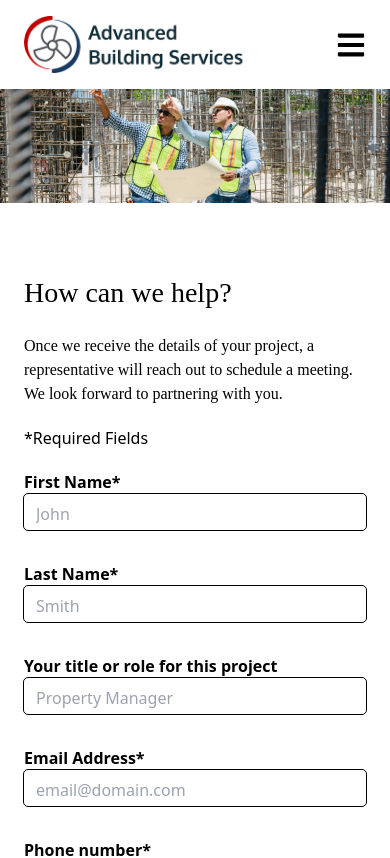
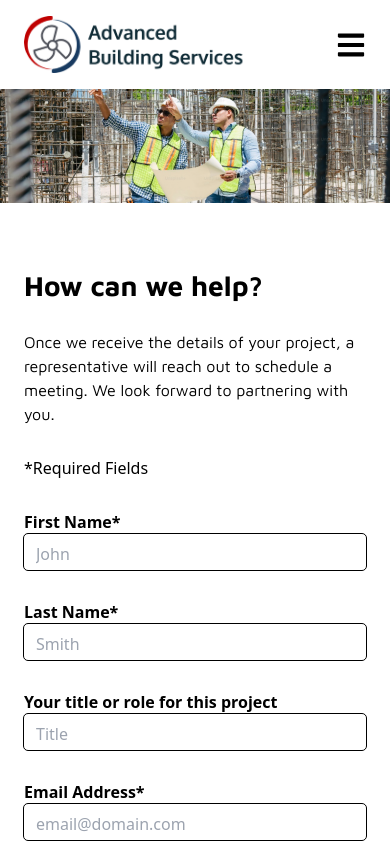
Before and after one commit to vishnu-anantatmula/absi-website, a React (Vite) app: page /contact in a window 390 px wide. Shown: the top 858 px of the page. Built offline with nearby package versions, Linux system fonts and the light colour scheme.

Commit message:
changes 12 14 19 17 20 and 21 completed

```diff
--- a/index.html
+++ b/index.html
@@ -3,6 +3,11 @@
   <head>
     <meta charset="UTF-8" />
     <link rel="icon" type="image/svg+xml" href="/vite.svg" />
+    <link rel="preconnect" href="https://fonts.googleapis.com" />
+    <link rel="preconnect" href="https://fonts.gstatic.com" crossorigin />
+    <link
+      href="https://fonts.googleapis.com/css2?family=Hind:wght@300;400;500;600;700&family=Maven+Pro:wght@400..900&family=Oxygen:wght@300;400;700&display=swap"
+      rel="stylesheet" />
     <meta name="viewport" content="width=device-width, initial-scale=1.0" />
     <title>Advanced Building Services, Inc.</title>
   </head>
--- a/src/Components/Contact/ContactForm.tsx
+++ b/src/Components/Contact/ContactForm.tsx
@@ -66,7 +66,7 @@ export default function ContactForm({ onData }: ContactFormProps) {
   return (
     <>
       <form onSubmit={sendEmail}>
-        <div className="w-full space-y-8">
+        <div className="w-full space-y-seven-half">
           <div className="flex flex-wrap lg:flex-nowrap w-full">
             <div className="flex-wrap w-full lg:w-1/2">
               <span className="font-bold">First Name*</span>
@@ -78,7 +78,7 @@ export default function ContactForm({ onData }: ContactFormProps) {
                 onChange={handleChange}
                 required></input>
             </div>
-            <div className="w-full lg:w-1/2 mt-8 lg:mt-0">
+            <div className="w-full lg:w-1/2 margin-top-30 lg:mt-0">
               <span className="font-bold">Last Name*</span>
               <input
                 className="outline outline-1 w-full lg:w-10/12 pt-2 pb-1 pl-3 placeholder-BrandBlueText rounded"
@@ -96,7 +96,7 @@ export default function ContactForm({ onData }: ContactFormProps) {
               </span>
               <input
                 className="outline outline-1 w-full pt-2 pb-1 pl-3 placeholder-BrandBlueText rounded"
-                placeholder="Property Manager"
+                placeholder="Title"
                 name="role"
                 value={formData.role}
                 onChange={handleChange}></input>
@@ -127,7 +127,7 @@ export default function ContactForm({ onData }: ContactFormProps) {
                   onChange={handlePhoneChange}
                   required></input>
               </div>
-              <div className="w-full lg:w-1/2 mt-8 lg:mt-0">
+              <div className="w-full lg:w-1/2 margin-top-30 lg:mt-0">
                 <span className="font-bold">Preferred contact method*</span>
                 <select
                   className="outline outline-1 w-full lg:w-10/12 pt-2 pb-1 pl-3 text-BrandBlueText rounded h-9"
@@ -139,7 +139,7 @@ export default function ContactForm({ onData }: ContactFormProps) {
                     Select an option
                   </option>
                   <option value="Email">Email</option>
-                  <option value="Phone Number">Phone Number</option>
+                  <option value="Phone Number">Phone</option>
                 </select>
               </div>
             </div>
--- a/src/Components/Contact/ContactPage.tsx
+++ b/src/Components/Contact/ContactPage.tsx
@@ -37,16 +37,18 @@ export default function ContactPage({ isOpen, setIsOpen }: Props) {
               </div>
             ) : (
               <>
-                <h1 className="font-hind inline-block contact-header font-medium align-text-top">
+                <h1 className="font-maven  leading-none inline-block contact-header font-bold align-text-top">
                   How can we help?
                 </h1>
                 <div>
-                  <span className="block font-maven py-5 lg:pr-10">
+                  <span className="block font-maven section-b-padding lg:pr-10">
                     Once we receive the details of your project, a
                     representative will reach out to schedule a meeting. We look
                     forward to partnering with you.
                   </span>
-                  <span className="block pb-5">*Required Fields</span>
+                  <span className="block padding-bottom-30">
+                    *Required Fields
+                  </span>
                 </div>
                 <ContactForm onData={handleFormData} />
               </>
--- a/src/Components/Contact/contactPage.css
+++ b/src/Components/Contact/contactPage.css
@@ -11,8 +11,24 @@
   width: 75%;
 }
 
+.section-b-padding {
+  padding: 30px 0;
+}
+
+.padding-bottom-30 {
+  padding-bottom: 30px;
+}
+
+.margin-top-30 {
+  margin-top: 30px;
+}
+
+.space-y-seven-half > * + * {
+  margin-top: 30px;
+}
+
 @media screen and (width >=1024px) {
   .contact-header {
-    font-size: 62px;
+    font-size: 64px;
   }
 }
```
